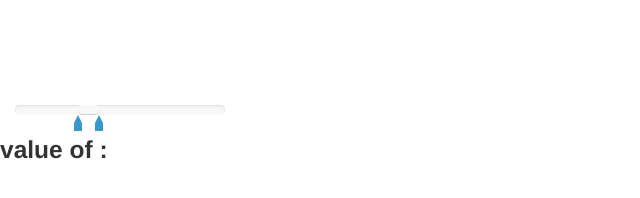
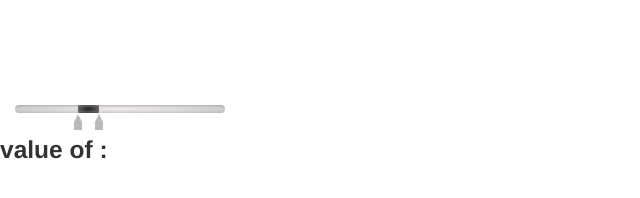
Before and after one commit to li8/angular-range-slider, a plain HTML site: page index.html in a window 1280 px wide. Shown: the whole page, without its empty margins (0-640 px from the left). Drawn offline with Linux system fonts and the light colour scheme.

Commit message:
slider look n feel changed

```diff
--- a/styles/slider.css
+++ b/styles/slider.css
@@ -16,7 +16,7 @@
   height: 20px;
 }
 .slider.slider-horizontal .slider-track {
-  height: 10px;
+  height: 8px;
   width: 100%;
   margin-top: -5px;
   top: 50%;
@@ -35,8 +35,8 @@
   border-width: 0 4px 8px 4px;
   width: 0;
   height: 0;
-  border-bottom-color: #0480be;
-  margin-top: 10px;
+  border-bottom-color: rgb(170, 170, 173);
+  margin-top: 9px;
   margin-left:-4px;
 }
 .slider.slider-vertical {
@@ -64,7 +64,7 @@
   border-width: 10px 0 10px 10px;
   width: 1px;
   height: 1px;
-  border-left-color: #0480be;
+  border-left-color: rgb(170, 170, 173);
   margin-left: 0;
 }
 .slider input {
@@ -81,7 +81,8 @@
   background-image: -webkit-gradient(linear, 0 0, 0 100%, from(#f5f5f5), to(#f9f9f9));
   background-image: -webkit-linear-gradient(top, #f5f5f5, #f9f9f9);
   background-image: -o-linear-gradient(top, #f5f5f5, #f9f9f9);
-  background-image: linear-gradient(to bottom, #f5f5f5, #f9f9f9);
+  /*background-image: linear-gradient(to bottom, #f5f5f5, #f9f9f9);*/
+  background-image:radial-gradient(rgb(243, 238, 238), rgb(189, 189, 189));
   background-repeat: repeat-x;
   filter: progid:DXImageTransform.Microsoft.gradient(startColorstr='#fff5f5f5', endColorstr='#fff9f9f9', GradientType=0);
   -webkit-box-shadow: inset 0 1px 2px rgba(0, 0, 0, 0.1);
@@ -98,7 +99,8 @@
   background-image: -webkit-gradient(linear, 0 0, 0 100%, from(#f9f9f9), to(#f5f5f5));
   background-image: -webkit-linear-gradient(top, #f9f9f9, #f5f5f5);
   background-image: -o-linear-gradient(top, #f9f9f9, #f5f5f5);
-  background-image: linear-gradient(to bottom, #f9f9f9, #f5f5f5);
+  /*background-image: linear-gradient(to bottom, #f9f9f9, #f5f5f5);*/
+  background-image:radial-gradient(rgb(35, 35, 35), rgb(126, 123, 123));
   background-repeat: repeat-x;
   filter: progid:DXImageTransform.Microsoft.gradient(startColorstr='#fff9f9f9', endColorstr='#fff5f5f5', GradientType=0);
   -webkit-box-shadow: inset 0 -1px 0 rgba(0, 0, 0, 0.15);
@@ -109,18 +111,18 @@
   box-sizing: border-box;
   -webkit-border-radius: 4px;
   -moz-border-radius: 4px;
-  border-radius: 4px;
+  border-radius: 1px;
 }
 .slider-handle {
   position: absolute;
   width: 20px;
   height: 20px;
   background-color: #0e90d2;
-  background-image: -moz-linear-gradient(top, #149bdf, #0480be);
-  background-image: -webkit-gradient(linear, 0 0, 0 100%, from(#149bdf), to(#0480be));
-  background-image: -webkit-linear-gradient(top, #149bdf, #0480be);
-  background-image: -o-linear-gradient(top, #149bdf, #0480be);
-  background-image: linear-gradient(to bottom, #149bdf, #0480be);
+  background-image: -moz-linear-gradient(top, #149bdf, rgb(170, 170, 173));
+  background-image: -webkit-gradient(linear, 0 0, 0 100%, from(#149bdf), to(rgb(170, 170, 173)));
+  background-image: -webkit-linear-gradient(top, #149bdf, rgb(170, 170, 173));
+  background-image: -o-linear-gradient(top, #149bdf, rgb(170, 170, 173));
+  background-image: linear-gradient(to bottom, #149bdf, rgb(170, 170, 173));
   background-repeat: repeat-x;
   filter: progid:DXImageTransform.Microsoft.gradient(startColorstr='#ff149bdf', endColorstr='#ff0480be', GradientType=0);
   -webkit-box-shadow: inset 0 1px 0 rgba(255,255,255,.2), 0 1px 2px rgba(0,0,0,.05);
@@ -140,7 +142,7 @@
 
 
 .rect-box{
-  background: #0480be;
+  background: rgb(170, 170, 173);
   width: 8px;
   height: 8px;
   margin-top: 8px;
```
